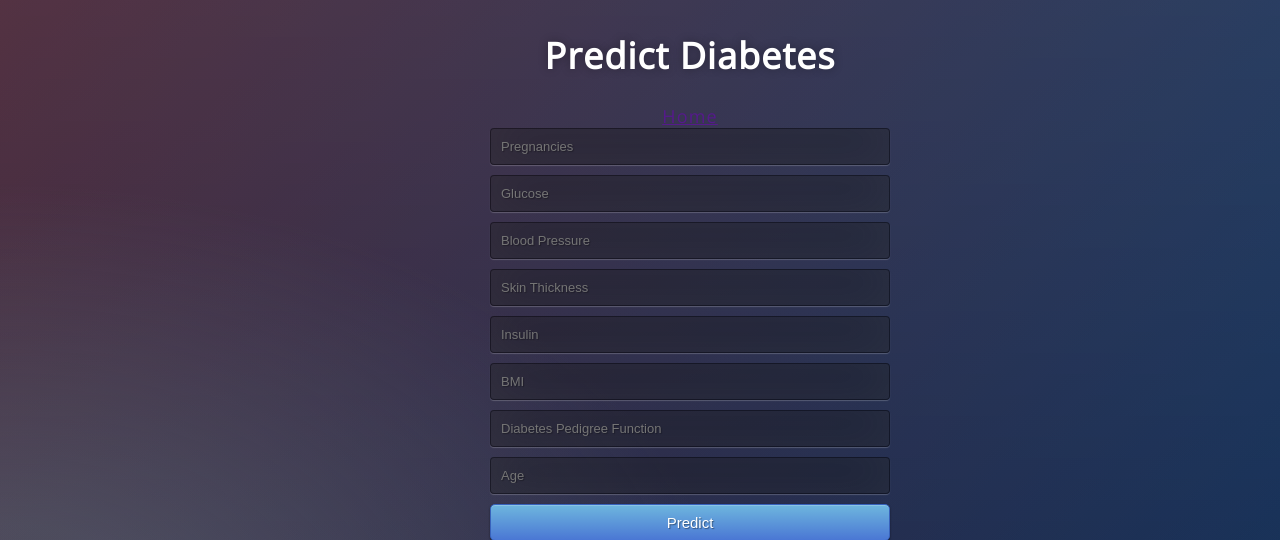
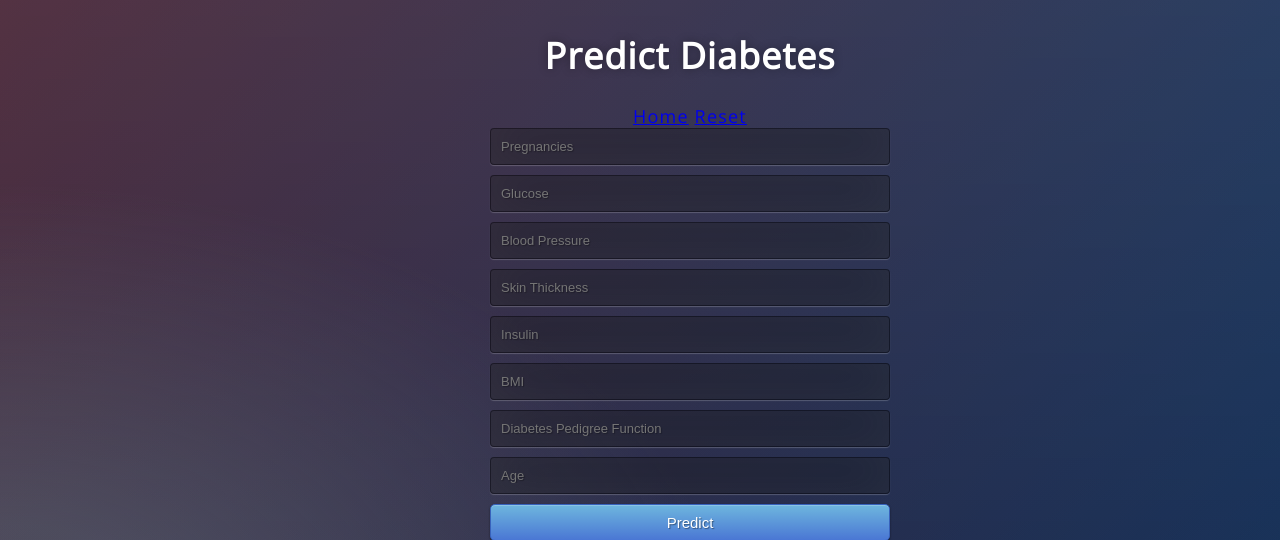
Before and after one commit to tayalmanan28/Diabetes, a Flask app: page / in a window 1280 px wide. Shown: the part 163-703 px from the top of the page. Run offline with Flask 2, Linux system fonts and the light colour scheme; parts of the project's set-up code (start-up, migrations or seed data) failed here and were passed over.

Commit message:
Update home.html

```diff
--- a/templates/home.html
+++ b/templates/home.html
@@ -14,7 +14,8 @@
 <body>
  <div class="login">
 	<h1>Predict Diabetes</h1>
-     <a class="nav-link" href="">Home</a>
+     <a class="nav-link" href="https://diseasepredictioniitb.herokuapp.com/">Home</a>
+	 <a class="nav-link" href="https://predictdiabetesiitb.herokuapp.com/">Reset</a>
      <!-- Form to enter new data for predictions  -->
     <form action="{{ url_for('predict')}}"method="POST">
       <input type="text" name="Pregnancies" placeholder="Pregnancies" required="required" /><br>
```
